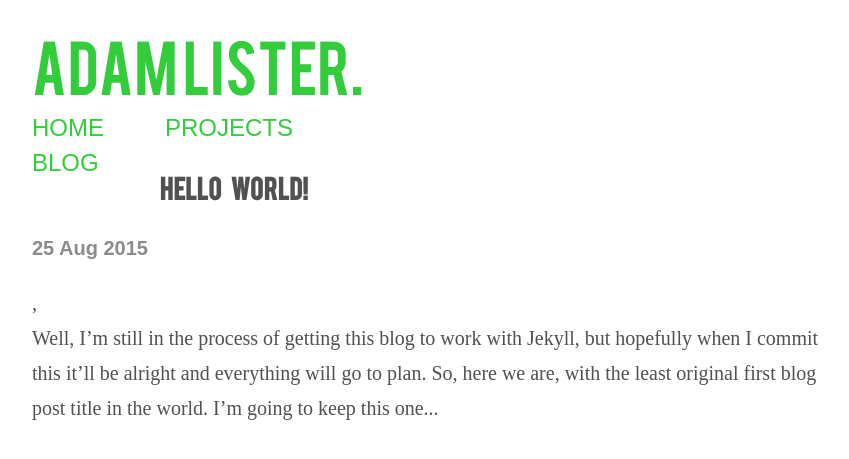
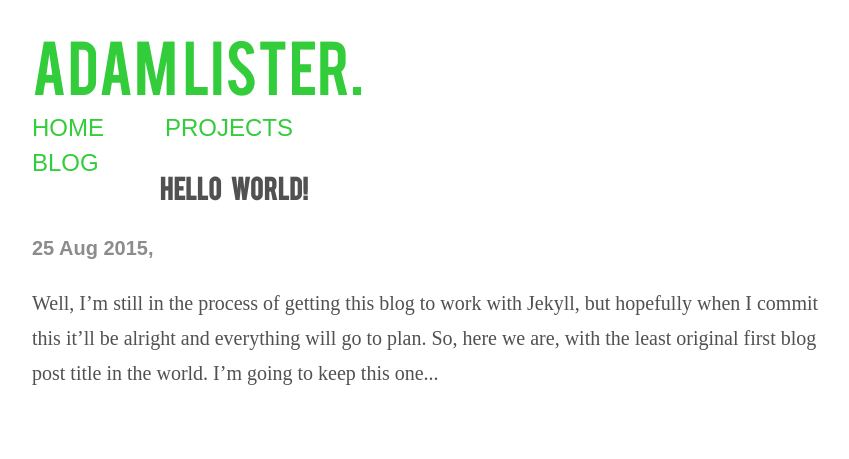
Before and after one commit to admlw/admlw.github.io, a Jekyll site: the page built from blog/index.html, in a window 1280 px wide. Shown: the top 459 px of the page, without its empty margins (208-1057 px from the left). Built offline with Jekyll 4.4.1, drawn with Linux system fonts in a browser that asks for light colours; some web fonts are replaced; the list of posts is cut into pages by our own code; comment, search, counter and statistics services are not loaded.

Commit message:
Update index.html

```diff
--- a/blog/index.html
+++ b/blog/index.html
@@ -21,9 +21,9 @@
   <ul style="list-style-type: none;margin: 0;padding: 0; display: inline;" class="posts">
 
     {% for post in site.posts %}
-      <li style="padding:0;"><h2><a href="{{ post.url }}" title="{{ post.title }}">{{ post.title }}</a></h2></li>
-      <li><h3>{{ post.date | date_to_string }}</h3>, <a href="{{ post.url }}index.html#disqus_thread" data-disqus-identifier="{{post.url}}"></a>
-</li>
+      <li><h2><a href="{{ post.url }}" title="{{ post.title }}">{{ post.title }}</a></h2></li>
+      <li><h3>{{ post.date | date_to_string }}, <a href="{{ post.url }}index.html#disqus_thread" data-disqus-identifier="{{post.url}}"></a>
+</h3></li>
       <li>{{ post.content | strip_html | truncatewords: 50 }}</li>
         {% endfor %}
       </ul>
```
